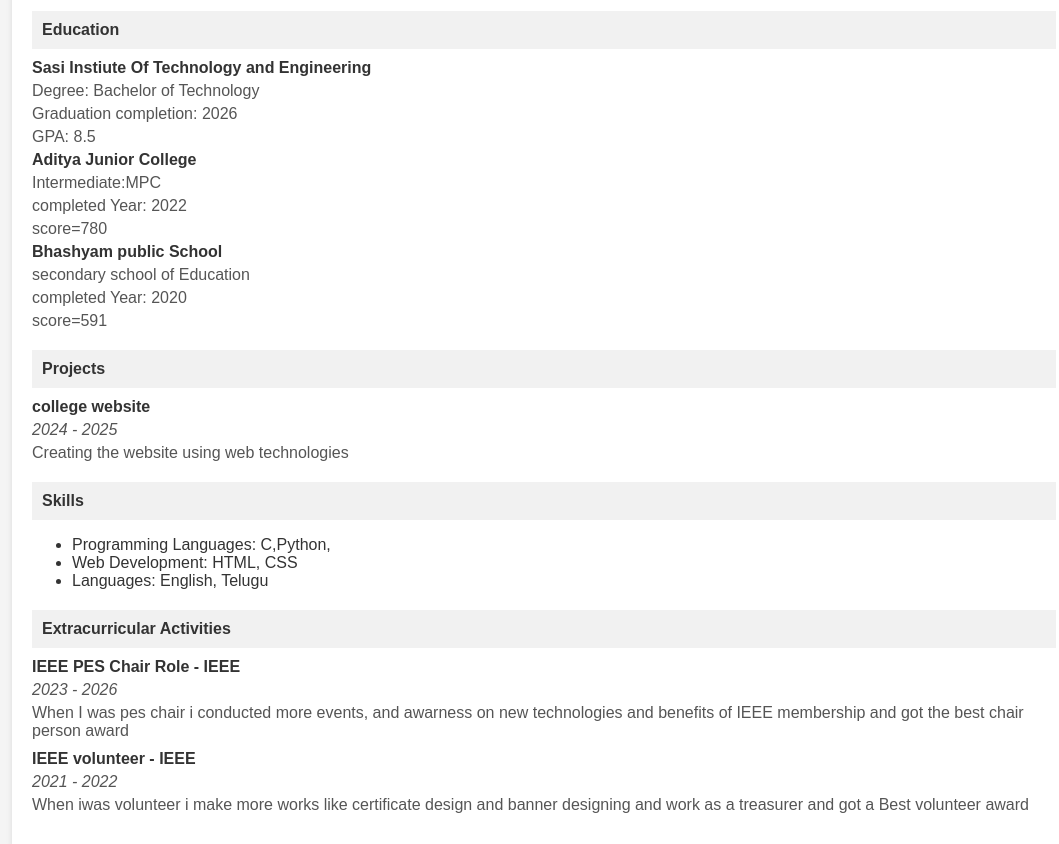
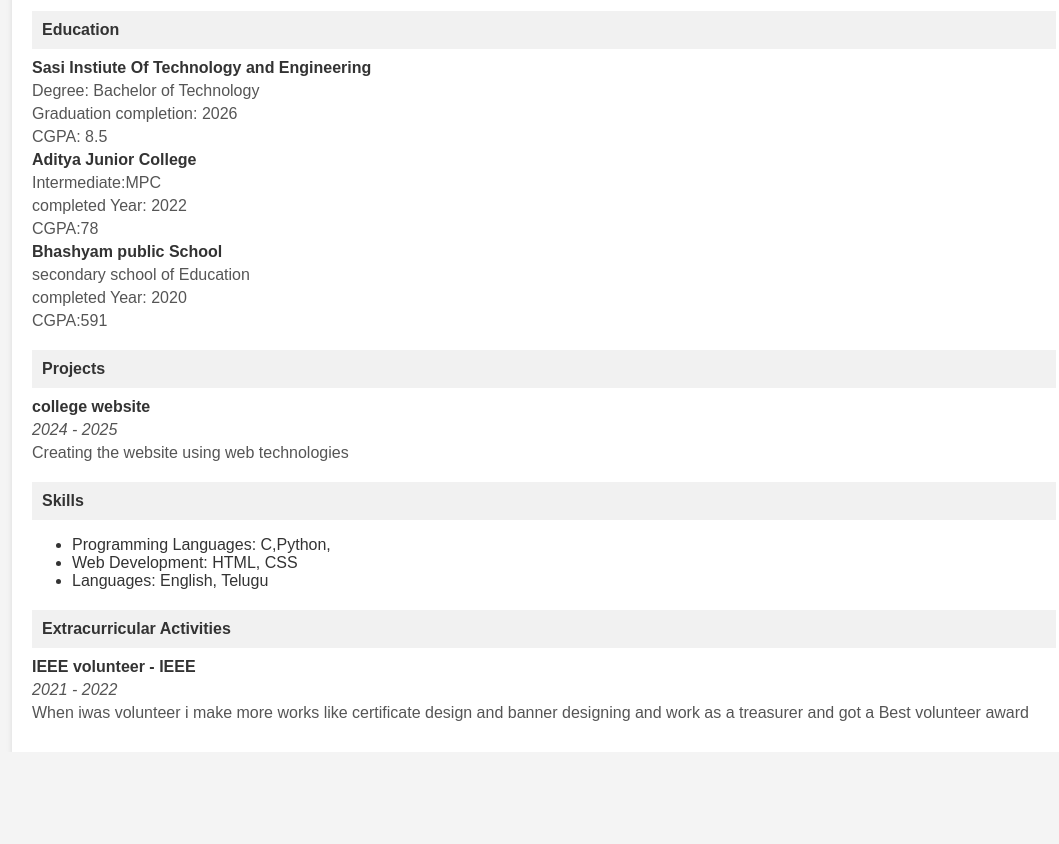
Before and after one commit to Mounikabadam/Mounikabadam.github.io, a plain HTML site: page index.html in a window 1280 px wide. Shown: the part 320-1164 px from the top of the page, without its empty margins (96-1155 px from the left). After the commit the page ends 1072 px from the top, so only its background shows below. Drawn offline with Linux system fonts and the light colour scheme.

Commit message:
Update index.html

```diff
--- a/index.html
+++ b/index.html
@@ -109,15 +109,15 @@
                 <h4>Sasi Instiute Of Technology and Engineering</h4>
                 <p>Degree: Bachelor of Technology</p>
                 <p>Graduation completion: 2026</p>
-                <p>GPA: 8.5</p>
+                <p>CGPA: 8.5</p>
                 <h4>Aditya Junior College</h4>
                 <p>Intermediate:MPC</p>
                 <p>completed Year: 2022</p>
-                <p>score=780</p>
+                <p>CGPA:78</p>
                 <h4>Bhashyam public  School</h4>
                 <p>secondary school of Education</p>
                 <p>completed Year: 2020</p>
-                <p>score=591</p>
+                <p>CGPA:591</p>
             </div>
         </div>
 
@@ -141,11 +141,7 @@
 
         <div class="section-title">Extracurricular Activities</div>
         <div class="activities">
-            <div class="activity-item">
-                <h4>IEEE PES Chair Role - IEEE</h4>
-                <p><i>2023 - 2026</i></p>
-                <p>When I was pes chair i conducted more events, and awarness on new technologies and benefits of IEEE membership and got the best chair person award </p>
-            </div>
+
             <div class="activity-item">
                 <h4>IEEE volunteer - IEEE</h4>
                 <p><i>2021 - 2022</i></p>
```
